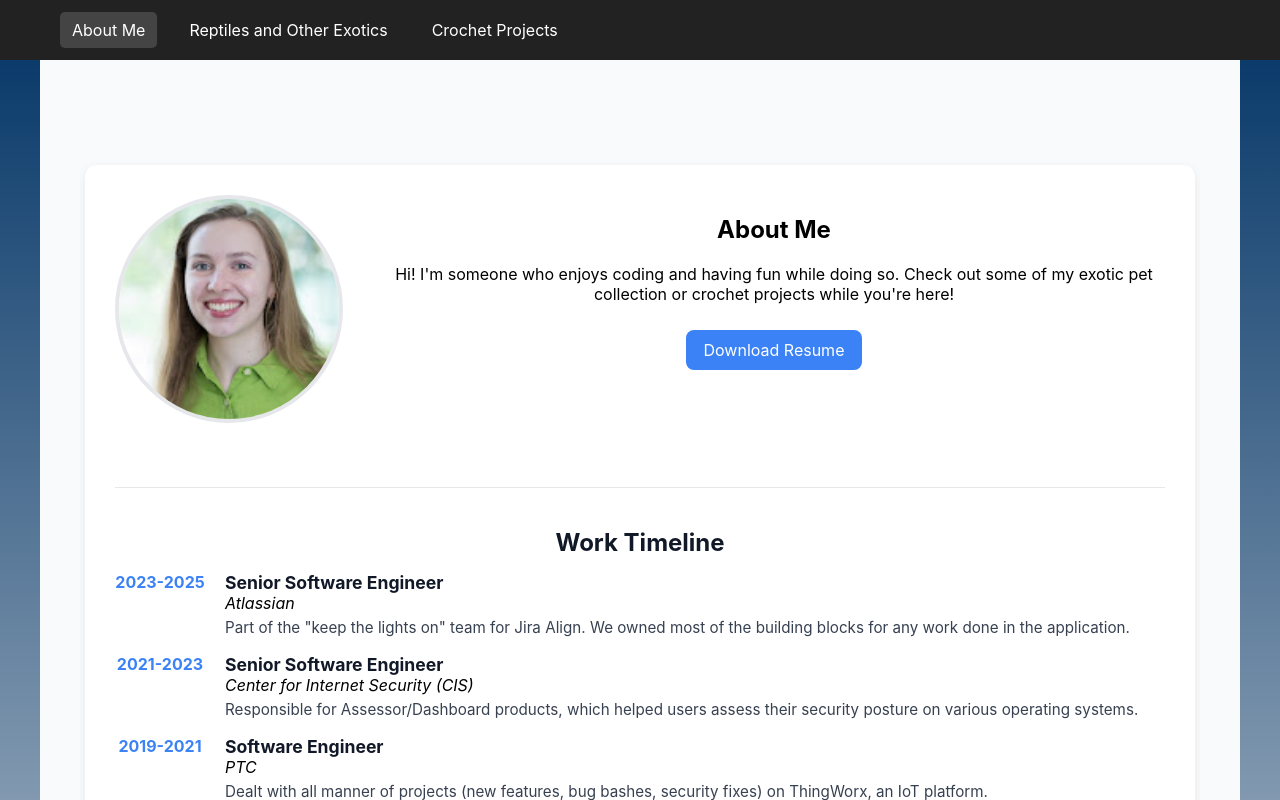
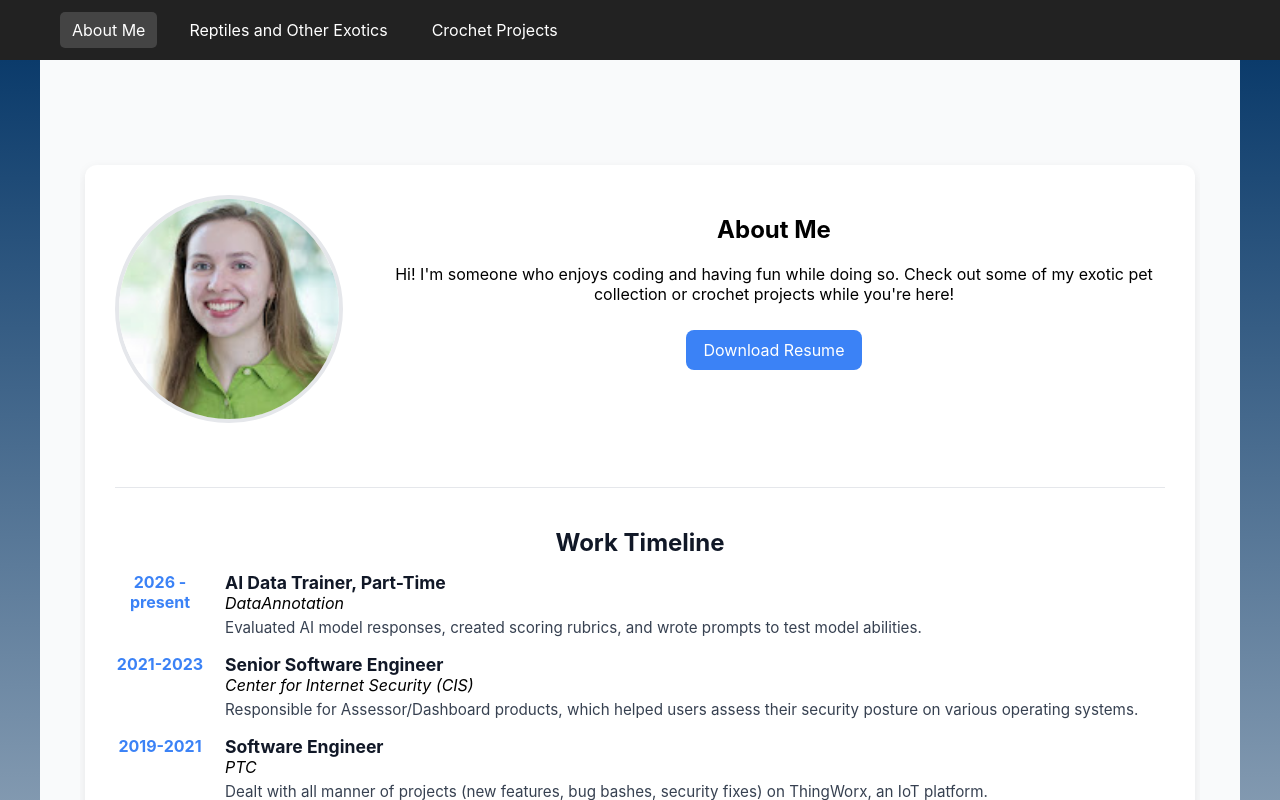
Before and after one commit to kirons323/KatherineReptilesSite, a React (Create React App) app in the folder frontend/kreptiles-frontend/: page / in a window 1280 px wide. Shown: the top 800 px of the page. Built offline with nearby package versions, Linux system fonts and the light colour scheme.

Commit message:
updated work timeline with DA work

```diff
--- a/frontend/kreptiles-frontend/src/Content/AboutMe.js
+++ b/frontend/kreptiles-frontend/src/Content/AboutMe.js
@@ -29,12 +29,12 @@ export default function AboutMe() {
             <h2>Work Timeline</h2>
             <ul className="timeline-list">
             <li>
-                <div className="timeline-year">2023-2025</div>
+                <div className="timeline-year">2026 - present</div>
                 <div className="timeline-details">
-                    <h3 className="timeline-title">Senior Software Engineer</h3>
-                    <i className="timeline-institution">Atlassian</i>
+                    <h3 className="timeline-title">AI Data Trainer, Part-Time</h3>
+                    <i className="timeline-institution">DataAnnotation</i>
                     <p className="timeline-project">
-                    Part of the "keep the lights on" team for Jira Align. We owned most of the building blocks for any work done in the application.
+                    Evaluated AI model responses, created scoring rubrics, and wrote prompts to test model abilities.
                     </p>
                 </div>
             </li>
```
